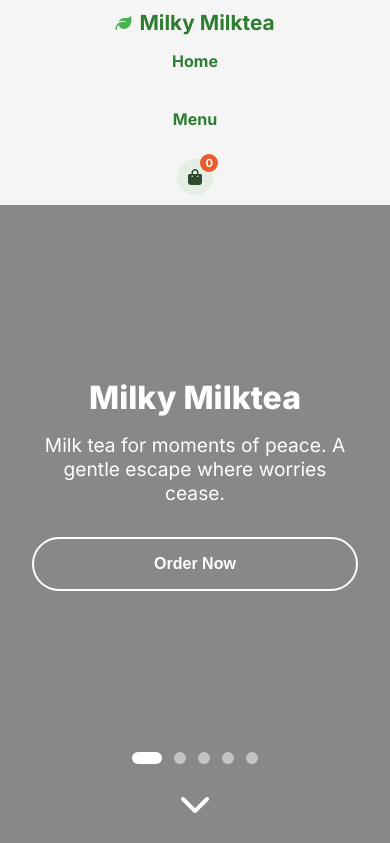
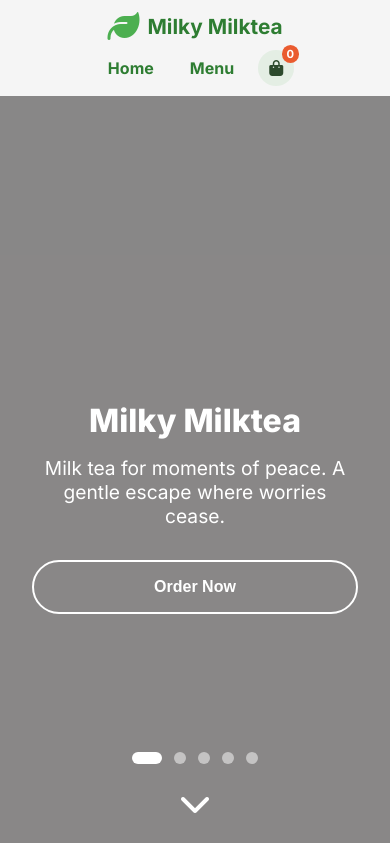
Before and after one commit to manovroloe/milky-milktea-supabase, a Flask app: page / in a window 390 px wide. Shown: the top 843 px of the page. Run offline with Flask 3, Linux system fonts and the light colour scheme; data that the repository does not hold is empty.

Commit message:
force mobile nav fix

```diff
--- a/static/css/style.css
+++ b/static/css/style.css
@@ -834,7 +834,7 @@ body {
     }
 
     .logo i {
-        font-size: 1rem !important;
+        font-size: 2rem !important;
     }
 
     .logo span {
@@ -844,11 +844,11 @@ body {
     }
 
    .nav-links {
-        flex-direction: column;
     display: flex !important;
+    flex-direction: row !important;   /* FIXED */
     justify-content: center !important;
     align-items: center !important;
-        gap: 22px !important;
+    gap: 12px !important;             /* smaller spacing */
     width: 100% !important;
     flex-wrap: wrap !important;
    }
@@ -881,7 +881,7 @@ body {
     }
 
     .hero {
-        padding-top: 125px !important;
+    padding-top: 170px !important;
     }
 
     .hero h1 {
--- a/templates/index.html
+++ b/templates/index.html
@@ -6,7 +6,7 @@
     <title>Milky Milktea - Premium Bubble Tea</title>
     <link href="https://fonts.googleapis.com/css2?family=Inter:wght@300;400;500;600;700;800&display=swap" rel="stylesheet">
     <link rel="stylesheet" href="https://cdnjs.cloudflare.com/ajax/libs/font-awesome/6.4.0/css/all.min.css">
-    <link rel="stylesheet" href="/static/css/style.css?v=31">
+    <link rel="stylesheet" href="/static/css/style.css?v=40">
 </head>
 <body>
     <nav class="navbar" id="navbar">
@@ -136,6 +136,6 @@
         </div>
     </div>
 
-    <script src="/static/js/script.js?v=30"></script>
+    <script src="/static/js/script.js?v=40"></script>
 </body>
 </html>
```
Lines whose indentation alone changed are shown as unchanged.
